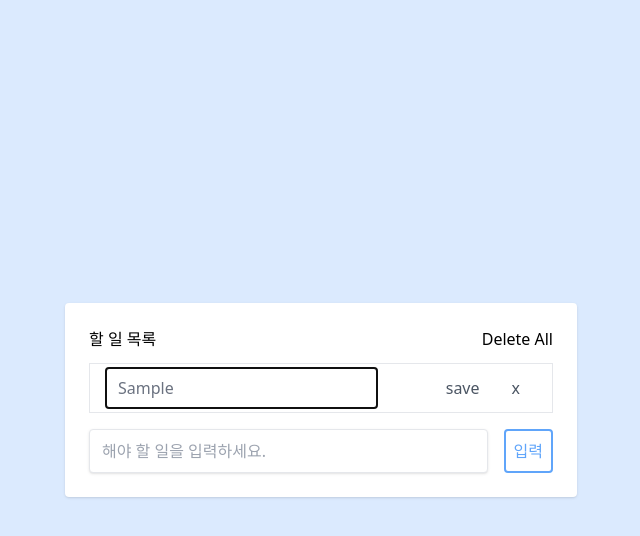
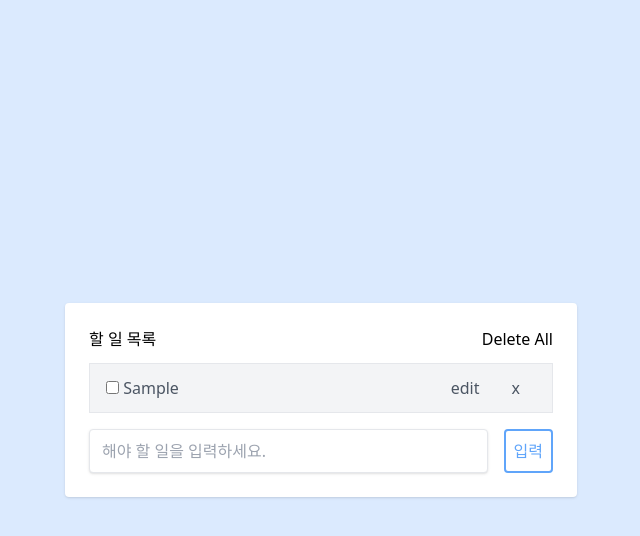
Before and after one commit to solmoonkang/react-basics, a React (Create React App) app: page / in a window 1280 px wide. Both pictures are taken after typing "Sample" into the empty fields and a click on the input "입력". Shown: the top 536 px of the page, without its empty margins (319-959 px from the left). Built offline with nearby package versions, Linux system fonts and the light colour scheme.

Commit message:
feat: Implement input editing text and save button in List.js file

```diff
--- a/src/components/List.js
+++ b/src/components/List.js
@@ -1,4 +1,4 @@
-import React, { useState } from 'react'
+import React, { useState } from "react";
 
 const List = React.memo(({ id, title, completed, todoData, setTodoData, provided, snapshot, handleClick }) => {
 
@@ -19,8 +19,7 @@ const List = React.memo(({ id, title, completed, todoData, setTodoData, provided
         setEditedTitle(event.target.value);
     }
 
-    const handleSubmit = (event) => {
-        event.preventDefault();
+    const handleSubmit = () => {
 
         let newTodoData = todoData.map((data) => {
             if (data.id === id) {
@@ -33,22 +32,33 @@ const List = React.memo(({ id, title, completed, todoData, setTodoData, provided
     }
 
     if (isEditing) {
-        return ( <div>editing..</div> );
+        return (
+            <div className="flex items-center justify-between w-full px-4 py-1 my-2 bg-gray-100 text-gray-600 border rounderd">
+                <form onSubmit={handleSubmit}>
+                    <input className="w-full px-3 py-2 mr-4 text-gray-500" value={editedTitle} onChange={handleEditChange} autoFocus />
+                </form>
+                <div className="items-center">
+                    <button className="px-4 py-2 float-right" onClick={() => setIsEditing(false)} type="button">x</button>
+                    <button className="px-4 py-2 float-right" onClick={handleSubmit} type="submit">save</button>
+                </div>
+            </div>
+        );
     } else {
         return (
-            <div className={`flex items-center justify-between w-full px-4 py-1 my-2 bg-grat-100 text-gray-600 border rounderd`}>
+            <div
+            className={`${snapshot.isDragging ? "bg-gray-400" : "bg-gray-100"} flex items-center justify-between w-full px-4 py-1 my-2 text-gray-600 border rounderd`}
+            key={id} {...provided.draggableProps} ref={provided.innerRef} {...provided.dragHandleProps}>
                 <div className="items-center">
-                    <form onSubmit={handleSubmit}>
-                        <input className="w-full px-3 py-2 mr-4 text-gray-500" onChange={handleEditChange} value={editedTitle} autoFocus />
-                    </form>
+                    <input type="checkbox" onChange={() => handleCompleChange(id)} defaultChecked={false} />{" "}
+                    <span className={completed ? "line-through" : undefined}>{title}</span>
                 </div>
                 <div className="items-center">
-                    <button className="px-4 py-2 float-right" onClick={() => setIsEditing(false)}>x</button>
-                    <button className="px-4 py-2 float-right" onClick={handleSubmit} type="submit">save</button>
+                    <button className="px-4 py-2 float-right" onClick={() => handleClick(id)}>x</button>
+                    <button className="px-4 py-2 float-right" onClick={() => setIsEditing(true)}>edit</button>
                 </div>
             </div>
         );
     }
 });
 
-export default List
+export default List;
```
